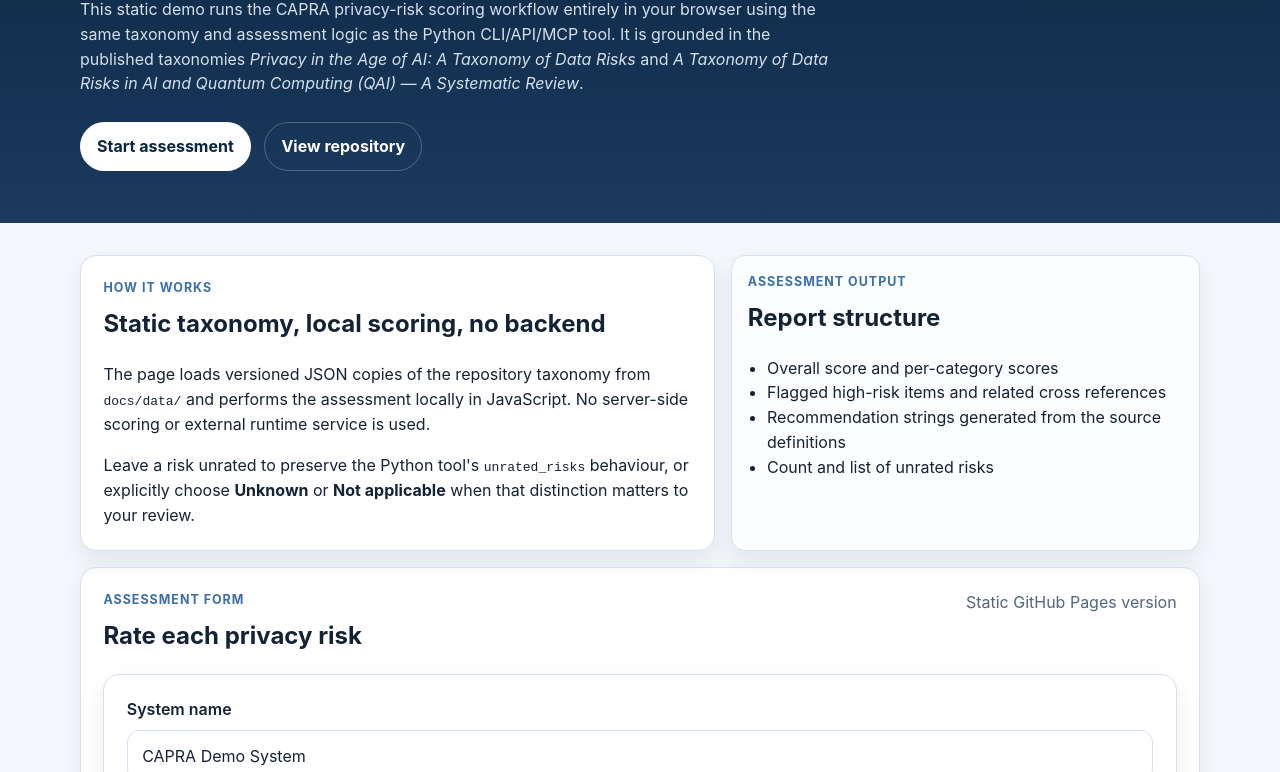
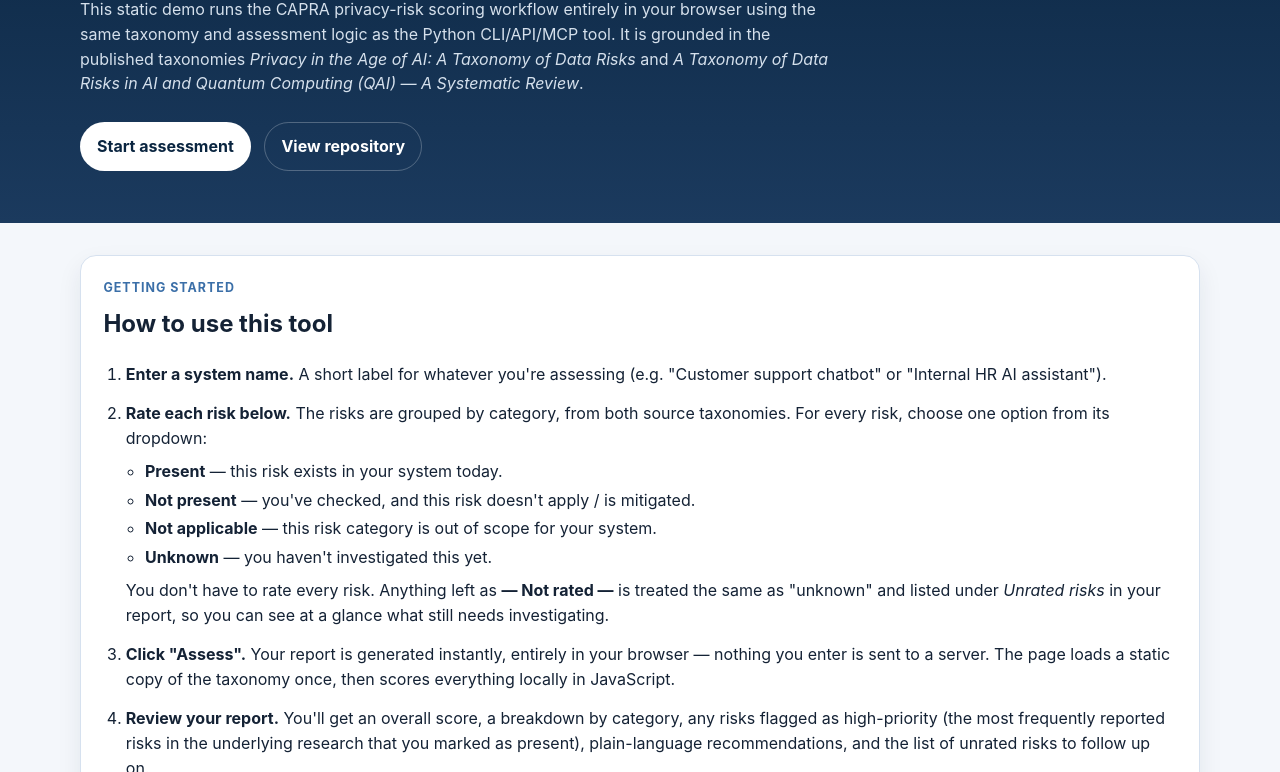
Before and after one commit to gracebilliris/ai-privacy-risk-assessor, a plain HTML site: page docs/index.html in a window 1280 px wide. Shown: the part 180-952 px from the top of the page. Drawn offline with Linux system fonts and the light colour scheme.

Commit message:
Add clear step-by-step usage guide to the static demo page
Replaces the technical-only 'how it works' blurb with a numbered
walkthrough (enter system name, rate each risk, click Assess, review
report) explaining what the four rating options mean.

```diff
--- a/docs/css/style.css
+++ b/docs/css/style.css
@@ -165,6 +165,27 @@
 .plain-list {
   margin: 0;
   padding-left: 1.2rem;
+}
+
+.steps-list {
+  padding-left: 1.4rem;
+}
+
+.steps-list > li {
+  margin-bottom: 0.9rem;
+}
+
+.steps-list > li:last-child {
+  margin-bottom: 0;
+}
+
+.steps-list ul {
+  margin: 0.5rem 0 0.5rem 0;
+  padding-left: 1.2rem;
+}
+
+.steps-list ul li {
+  margin-bottom: 0.25rem;
 }
 
 .plain-list-columns {
--- a/docs/index.html
+++ b/docs/index.html
@@ -32,23 +32,55 @@
 
     <main class="page">
       <div class="container">
+        <section class="panel">
+          <p class="eyebrow">Getting started</p>
+          <h2>How to use this tool</h2>
+          <ol class="plain-list steps-list">
+            <li>
+              <strong>Enter a system name.</strong> A short label for whatever you're assessing
+              (e.g. "Customer support chatbot" or "Internal HR AI assistant").
+            </li>
+            <li>
+              <strong>Rate each risk below.</strong> The risks are grouped by category, from both source
+              taxonomies. For every risk, choose one option from its dropdown:
+              <ul>
+                <li><strong>Present</strong> — this risk exists in your system today.</li>
+                <li><strong>Not present</strong> — you've checked, and this risk doesn't apply / is mitigated.</li>
+                <li><strong>Not applicable</strong> — this risk category is out of scope for your system.</li>
+                <li><strong>Unknown</strong> — you haven't investigated this yet.</li>
+              </ul>
+              You don't have to rate every risk. Anything left as <strong>— Not rated —</strong> is treated the
+              same as "unknown" and listed under <em>Unrated risks</em> in your report, so you can see at a
+              glance what still needs investigating.
+            </li>
+            <li>
+              <strong>Click "Assess".</strong> Your report is generated instantly, entirely in your browser —
+              nothing you enter is sent to a server. The page loads a static copy of the taxonomy once, then
+              scores everything locally in JavaScript.
+            </li>
+            <li>
+              <strong>Review your report.</strong> You'll get an overall score, a breakdown by category,
+              any risks flagged as high-priority (the most frequently reported risks in the underlying research
+              that you marked as present), plain-language recommendations, and the list of unrated risks to
+              follow up on.
+            </li>
+          </ol>
+        </section>
+
         <section class="intro-grid">
-          <article class="panel lead-panel">
-            <p class="eyebrow">How it works</p>
-            <h2>Static taxonomy, local scoring, no backend</h2>
+          <article class="panel">
+            <p class="eyebrow">Under the hood</p>
+            <h2>Same engine as the CLI/API/MCP tool</h2>
             <p>
-              The page loads versioned JSON copies of the repository taxonomy from <code>docs/data/</code> and performs
-              the assessment locally in JavaScript. No server-side scoring or external runtime service is used.
-            </p>
-            <p>
-              Leave a risk unrated to preserve the Python tool's <code>unrated_risks</code> behaviour, or explicitly
-              choose <strong>Unknown</strong> or <strong>Not applicable</strong> when that distinction matters to your review.
+              This page runs the identical scoring logic as the Python CLI/API/MCP tool, ported to JavaScript and
+              tested against it for exact parity. It's grounded in the published taxonomies
+              <em>Privacy in the Age of AI: A Taxonomy of Data Risks</em> and <em>A Taxonomy of Data Risks in AI and
+              Quantum Computing (QAI) — A Systematic Review</em>.
             </p>
           </article>
 
           <aside class="panel list-card">
-            <p class="eyebrow">Assessment output</p>
-            <h2>Report structure</h2>
+            <p class="eyebrow">Your report will include</p>
             <ul>
               <li>Overall score and per-category scores</li>
               <li>Flagged high-risk items and related cross references</li>
```
